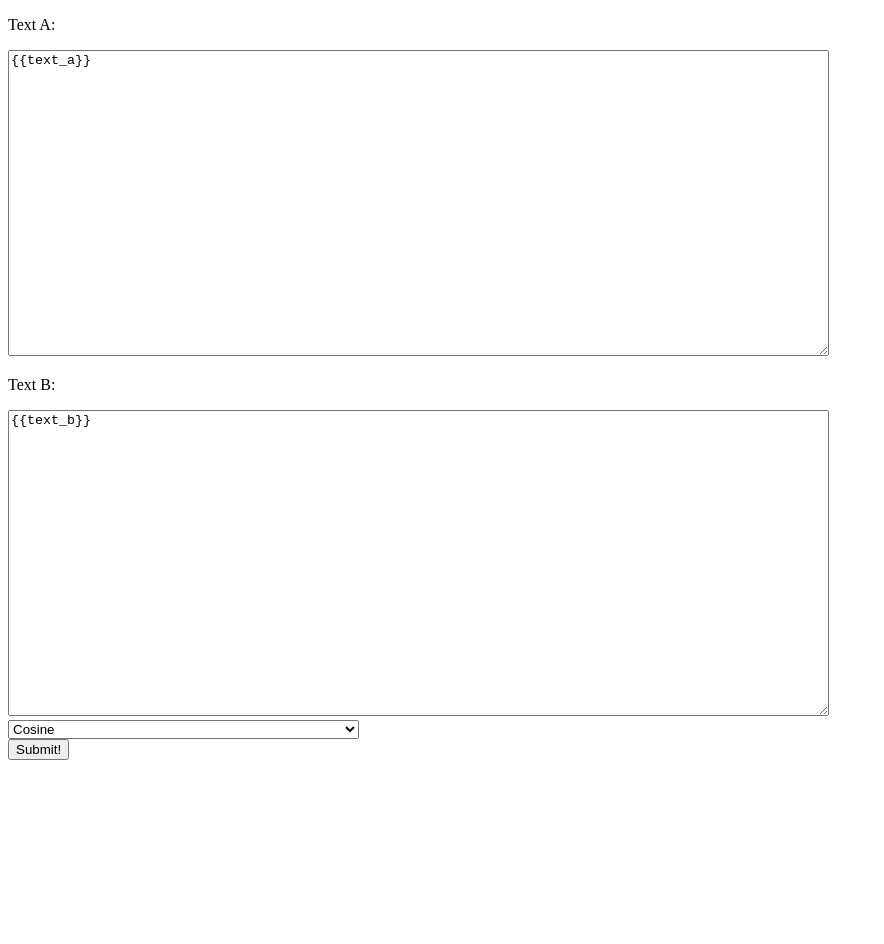
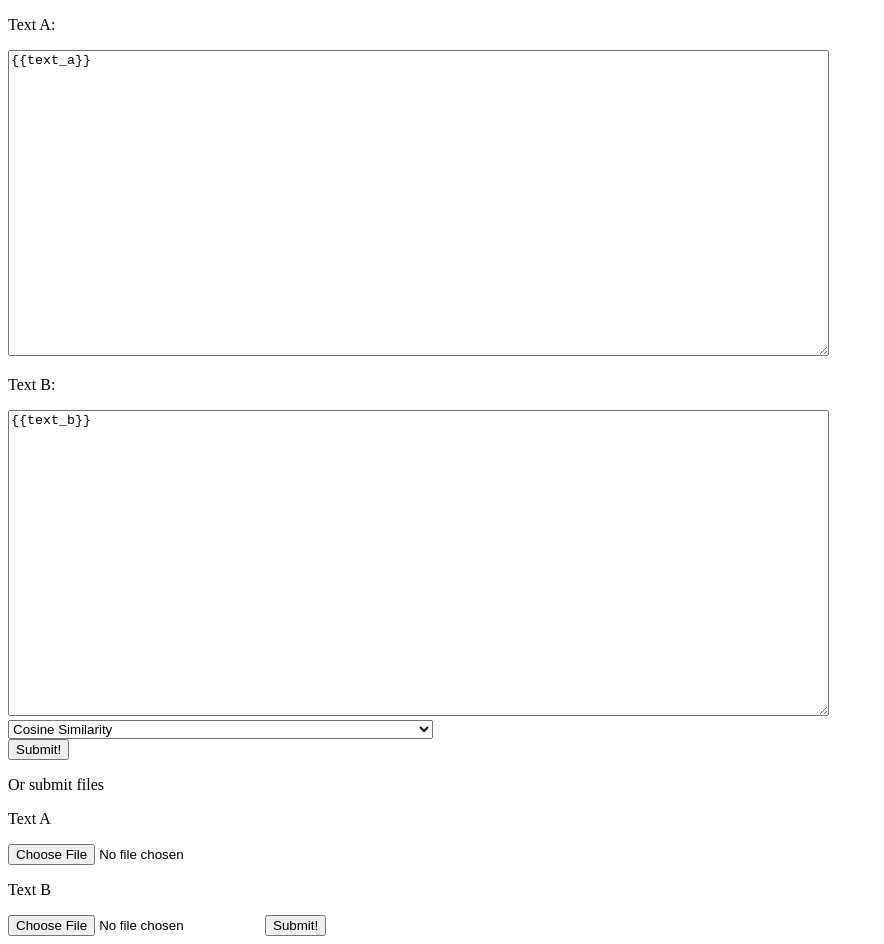
Before and after one commit to sisgandarli/text-similarity-checker-system, a plain HTML site: page templates/index.html in a window 1280 px wide. Shown: the whole page, without its empty margins (0-884 px from the left). Before the commit the page ends 800 px from the top, so only its background shows below. Drawn offline with Linux system fonts and the light colour scheme.

Commit message:
Modified templates: added more options

```diff
--- a/templates/index.html
+++ b/templates/index.html
@@ -16,16 +16,36 @@
             <textarea rows="20" cols="100" name="text_b">{{text_b}}</textarea><br>
         </div>
         <div class="checker-combobox-method">
-             <select name="checking-method">
-                 <option value="cosine">Cosine</option>
-                 <option value="jaccard">Jaccard</option>
-                 <option value="cosine_stemming">Cosine (stemming is applied)</option>
-                 <option value="jaccard_stemming">Jaccard (stemming is applied)</option>
-                 <option value="cosine_stemming_stopwords_removed">Cosine (stemming and stopwords removal are applied)</option>
-                 <option value="jaccard_stemming_stopwords_removed">Jaccard (stemming and stopwords removal are applied)</option>
-             </select>
+            <select name="checking-method">
+                <option value="cos">Cosine Similarity</option>
+                <option value="cos_stem">Cosine Similarity (stemming is applied)</option>
+                <option value="cos_stem_stop_rem">Cosine Similarity (stemming and stopwords removal are applied)</option>
+                <option value="jac">Jaccard Similarity</option>
+                <option value="jac_stem">Jaccard Similarity (stemming is applied)</option>
+                <option value="jac_stem_stop_rem">Jaccard Similarity (stemming and stopwords removal are applied)</option>
+                <option value="dice">Dice Coefficient</option>
+                <option value="dice_stem">Dice Coefficient (stemming is applied)</option>
+                <option value="dice_stem_stop_rem">Dice Coefficient (stemming and stopwords removal are applied)</option>
+                <option value="eucl">Euclidean Distance</option>
+                <option value="eucl_stem">Euclidean Distance (stemming is applied)</option>
+                <option value="eucl_stem_stop_rem">Euclidean Distance (stemming and stopwords removal are applied)</option>
+                <option value="match">Matching Coefficient</option>
+                <option value="match_stem">Matching Coefficient (stemming is applied)</option>
+                <option value="match_stem_stop_rem">Matching Coefficient (stemming and stopwords removal are applied)</option>
+                <option value="overlap">Overlap Coefficient</option>
+                <option value="overlap_stem">Overlap Coefficient (stemming is applied)</option>
+                <option value="overlap_stem_stop_rem">Overlap Coefficient (stemming and stopwords removal are applied)</option>
+            </select>
         </div>
         <div class="checker-button-submit">
+            <input type="submit" value="Submit!">
+        </div>
+        <div class="file-submit">
+            <p>Or submit files</p>
+            <p>Text A</p>
+            <input type="file" name="file-submit-2">
+            <p>Text B</p>
+            <input type="file" name="file-submit-2">
             <input type="submit" value="Submit!">
         </div>
     </form>
```
Also changed, not shown: templates/result.html (+18 -6 lines).
